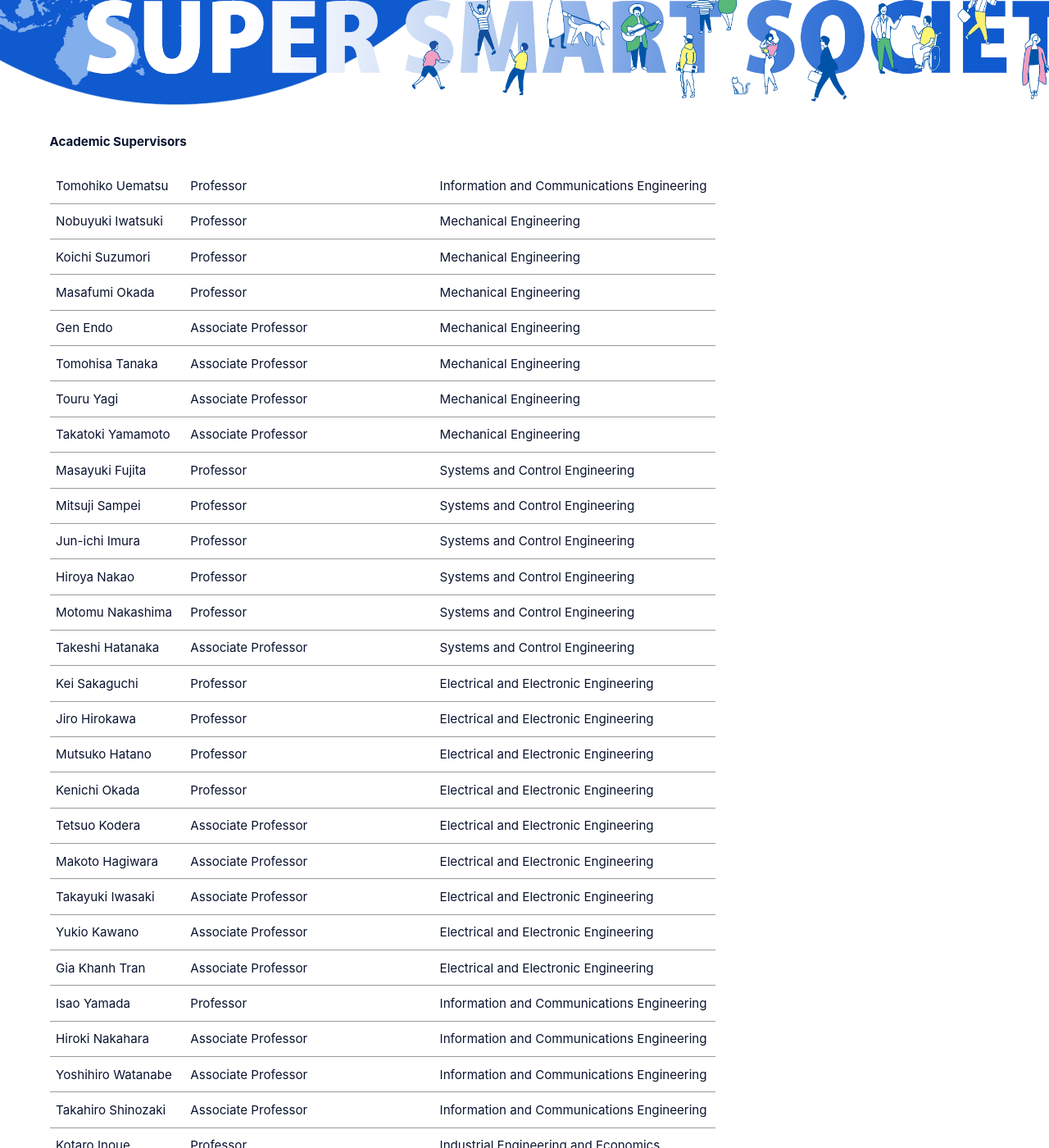
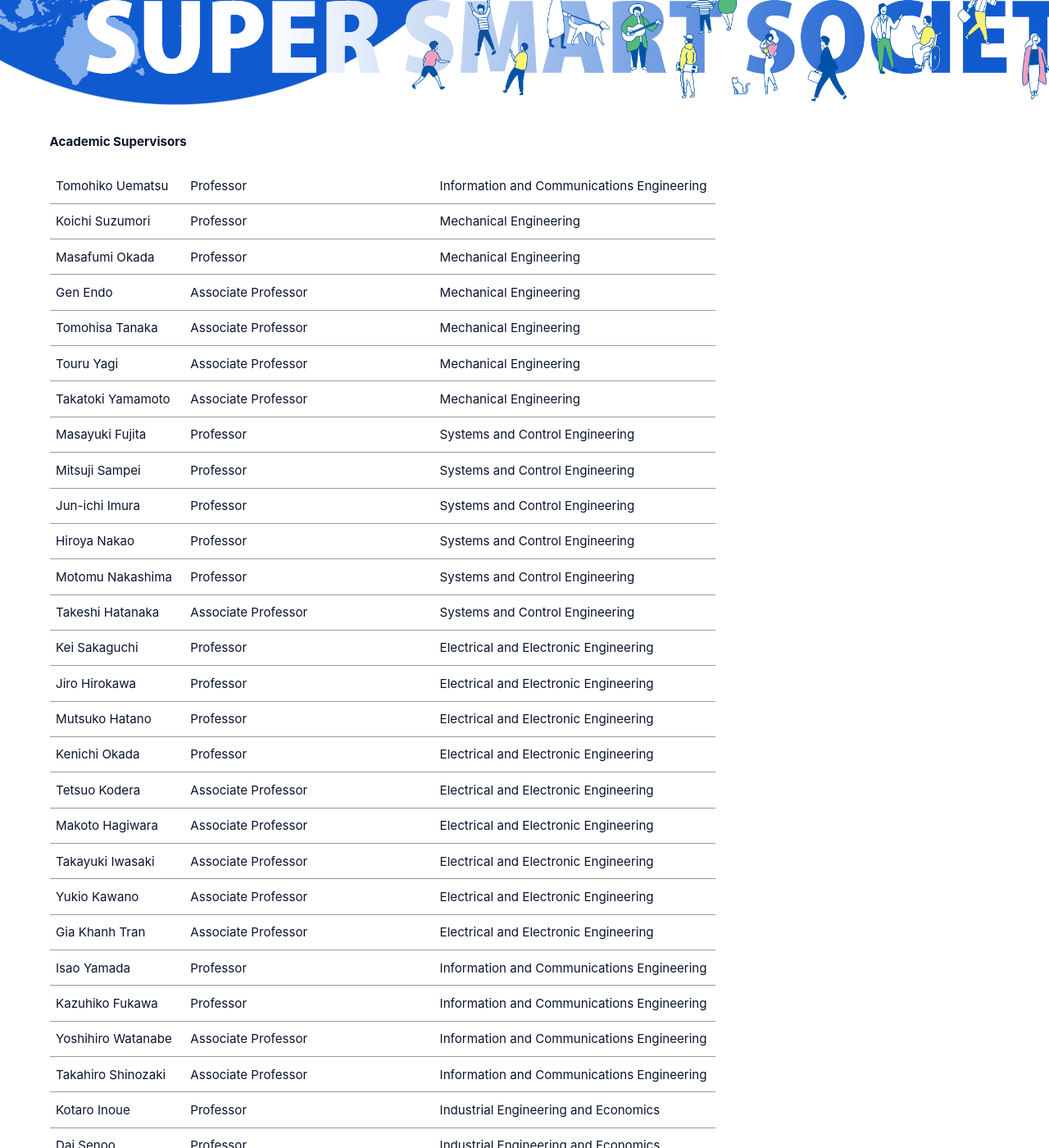
Before and after one commit to fl1d/w0ex.github.io, a Jekyll site: the page built from _pages/faculty_en.md, in a window 1280 px wide and 1400 px high, scrolled down 334 px. Shown: the whole window at 82% size. Built offline with Jekyll 4.4.1, drawn with Linux system fonts in a browser that asks for light colours; cached includes are drawn as plain includes; nearby versions of some CDN libraries.

Commit message:
Update faculty_en.md

```diff
--- a/_pages/faculty_en.md
+++ b/_pages/faculty_en.md
@@ -30,7 +30,6 @@ header:
 **Academic Supervisors**
 
 Tomohiko Uematsu | Professor |Information and Communications Engineering
-Nobuyuki Iwatsuki | Professor |Mechanical Engineering
 Koichi Suzumori | Professor|Mechanical Engineering
 Masafumi Okada | Professor|Mechanical Engineering
 Gen Endo | Associate Professor|Mechanical Engineering
@@ -53,7 +52,7 @@ Takayuki Iwasaki| Associate Professor|Electrical and Electronic Engineering
 Yukio Kawano |Associate Professor|Electrical and Electronic Engineering
 Gia Khanh Tran |Associate Professor |Electrical and Electronic Engineering
 Isao Yamada | Professor|Information and Communications Engineering
-Hiroki Nakahara| Associate Professor|Information and Communications Engineering
+Kazuhiko Fukawa| Professor|Information and Communications Engineering
 Yoshihiro Watanabe| Associate Professor|Information and Communications Engineering
 Takahiro Shinozaki |Associate Professor|Information and Communications Engineering
 Kotaro Inoue | Professor|Industrial Engineering and Economics
```
